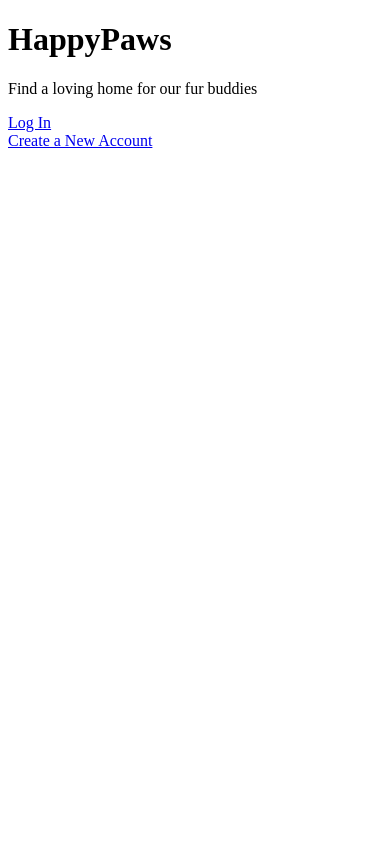
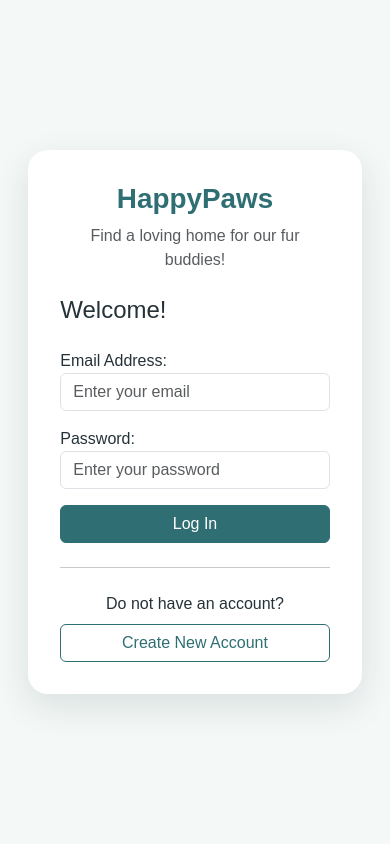
Before and after one commit to elenabatsog/HappyPaws, a Django app: page / in a window 390 px wide. Run offline with Django 5.2, Linux system fonts and the light colour scheme.

Commit message:
Built user creation/registration

```diff
--- a/accounts/forms.py
+++ b/accounts/forms.py
@@ -2,24 +2,63 @@ from django import forms
 from django.contrib.auth.forms import UserCreationForm
 from django.contrib.auth.models import User
 
+class LoginForm(forms.Form):
+    email = forms.EmailField(
+        label = "Email Address",
+        widget=forms.EmailInput (
+            attrs={
+                "class": "form-control",
+                "placeholder": "Enter your email",
+            }
+        ),
+    )
+
+    password = forms.CharField(
+        label="Password",
+        widget=forms.PasswordInput(
+            attrs={
+                "class": "form-control",
+                "placeholder": "Enter your password",
+            }
+        ),
+    )
+
 class NewUserForm(UserCreationForm):
     """Form used to create a new HappyPaws user."""
 
-    first_name = forms.CharField(
+    first_name = forms.CharField (
         max_length = 150,
         required = True,
-        label="Fist Name"
+        label="First Name",
+        widget=forms.TextInput(
+            attrs={
+                "class": "form-control",
+                "placeholder": "Enter your first name",
+            }
+        ),
     )
 
     last_name = forms.CharField(
         max_length = 150,
         required = True,
-        label = "Last Name"
+        label = "Last Name",
+        widget=forms.TextInput(
+            attrs={
+                "class": "form-control",
+                "placeholder": "Enter your last name",
+            }
+        ),
     )
 
     email = forms.EmailField (
         required = True,
-        label = "Email Address"
+        label = "Email Address",
+        widget=forms.EmailInput(
+            attrs={
+                "class": "form-control",
+                "placeholder": "Enter your email",
+            }
+        ),
     )
 
     class Meta:
@@ -31,6 +70,23 @@ class NewUserForm(UserCreationForm):
             "password1",
             "password2",
         ]
+
+    def __init__(self, *args, **kwargs):
+        super().__init__(*args, **kwargs)
+
+        self.fields["password1"].widget.attrs.update(
+            {
+                "class": "form-control",
+                "placeholder": "Create a password",
+            }
+        )
+
+        self.fields["password2"].widget.attrs.update(
+            {
+                "class": "form-control",
+                "placeholder": "Confirm your password",
+            }
+        )
 
     def clean_email(self):
         """Check that another account does not already use the email"""
--- a/accounts/urls.py
+++ b/accounts/urls.py
@@ -7,4 +7,5 @@ urlpatterns = [
     path("", views.welcome, name="welcome"),
     path("register/", views.register_request, name="register"),
     path("dashboard/", views.dashboard, name="dashboard"),
+    path("logout/", views.logout_request, name="logout"),
 ]
--- a/accounts/views.py
+++ b/accounts/views.py
@@ -1,16 +1,45 @@
-from django.contrib.auth import login
+from django.contrib import messages
+from django.contrib.auth import authenticate, login, logout
 from django.contrib.auth.decorators import login_required
 from django.shortcuts import redirect, render
 
-from . forms import NewUserForm
+from . forms import LoginForm, NewUserForm
 
 def welcome(request):
-    """Display the HappyPaws welcome page."""
+    """Display the HappyPaws login page."""
 
     if request.user.is_authenticated:
         return redirect("accounts:dashboard")
 
-    return render(request, "accounts/welcome.html")
+    form = LoginForm()
+
+    if request.method == "POST":
+        form = LoginForm(request.POST)
+
+        if form.is_valid():
+            email = form.cleaned_data["email"].lower()
+            password = form.cleaned_data["password"]
+
+            user = authenticate(
+                request,
+                username=email,
+                password=password,
+            )
+
+            if user is not None:
+                login(request, user)
+                return redirect("accounts:dashboard")
+
+            messages.error(
+                request,
+                "The email or password is incorrect.",
+            )
+
+    return render(
+        request,
+        "accounts/welcome.html",
+        {"login_form": form},
+    )
 
 def register_request(request):
     """Create a new regular user account"""
@@ -27,6 +56,11 @@ def register_request(request):
             user = form.save()
             login(request,user)
 
+            messages.success(
+                request,
+                "Your account was created successfully!",
+            )
+
             return redirect("accounts:dashboard")
 
     return render(
@@ -40,3 +74,13 @@ def dashboard(request):
     """Display the shared dashboard after authentication."""
 
     return render(request, "accounts/dashboard.html")
+
+@login_required
+def logout_request(request):
+    """Log out with security"""
+
+    if request.method == "POST":
+        logout(request)
+        messages.success(request, "You have logged out successfully!")
+
+    return redirect("accounts:welcome")
--- /dev/null
+++ b/static/css/style.css
@@ -0,0 +1,100 @@
+:root {
+    --primary-color: #2f6f73;
+    --primary-dark: #24575a;
+    --light-background: #f4f8f7;
+    --card-background: #ffffff;
+    --text-color: #253238;
+}
+
+* {
+    box-sizing: border-box;
+}
+
+body {
+    margin: 0;
+    color: var(--text-color);
+    background-color: var(--light-background);
+    font-family: Arial, Helvetica, sans-serif;
+}
+
+.main-navbar {
+    background-color: var(--primary-color);
+}
+
+.auth-page {
+    min-height: 100vh;
+    background: linear-gradient(rgba(244, 248, 247, 0.92), rgba(244, 248, 247, 0.92));
+}
+
+.auth-card {
+    padding: 2rem;
+    background-color: var(--card-background);
+    border-radius: 1.25rem;
+    box-shadow: 0 12px 35px rgba(37, 50, 56, 0.12);
+}
+
+.brand-title {
+    margin-bottom: 0.5rem;
+    color: var(--primary-color);
+    font-weight: 700;
+}
+
+.form-title {
+    margin-bottom: 1.5rem;
+    font-size: 1.5rem;
+}
+
+.form-label {
+    font-weight: 600;
+}
+
+.form-control:focus {
+    border-color: var(--primary-color);
+    box-shadow: 0 0 0 0.2rem rgba(47, 111, 115, 0.2);
+}
+
+.btn-primary {
+    background-color: var(--primary-color);
+    border-color: var(--primary-color);
+}
+
+.btn-primary:hover,
+.btn-primary:focus {
+    background-color: var(--primary-dark);
+    border-color: var(--primary-dark);
+}
+
+.btn-outline-primary {
+    color: var(--primary-color);
+    border-color: var(--primary-color);
+}
+
+.btn-outline-primary:hover {
+    color: #ffffff;
+    background-color: var(--primary-color);
+    border-color: var(--primary-color);
+}
+
+.dashboard-label {
+    color: var(--primary-color);
+    font-size: 0.85rem;
+    font-weight: 700;
+    letter-spacing: 0.12rem;
+}
+
+.dashboard-card {
+    height:100%;
+    padding: 1.75rem;
+    background-color: var(--card-background);
+    border-radius: 1rem;
+    box-shadow: 0 8px 25px rgba(37, 50, 56, 0.08);
+}
+
+.dashboard-card h2 {
+    font-size: 1.3rem;
+}
+
+.dashboard-icon {
+    margin-bottom: 1rem;
+    font-size: 2.5rem;
+}
--- a/templates/accounts/welcome.html
+++ b/templates/accounts/welcome.html
@@ -1,27 +1,72 @@
-<!DOCTYPE html>
-<html lang="en">
-    <head>
-        <meta charset="UTF-8">
-        <meta name="viewport" content="width=device-width, initial-scale=1.0">
+{% extends "base.html" %}
 
-        <title>HappyPaws</title>
-    </head>
+{% block title %}
+    Log In | HappyPaws
+{% endblock %}
 
-    <body>
-        <main>
-            <h1>HappyPaws</h1>
+{% block content %}
+<section class="auth-page">
+    <div class="container">
+        <div class="row justify-content-center align-items-center min-vh-100">
+            <div class="col-11 col-sm-9 col-md-7 col-lg-5">
+                <div class="auth-card">
+                    <div class="text-center mb-4">
+                        <h1 class="brand-title">
+                            HappyPaws
+                        </h1>
 
-            <p>Find a loving home for our fur buddies</p>
-            <div>
-                <a href="#">Log In</a>
+                        <p class="text-muted">
+                            Find a loving home for our fur buddies!
+                        </p>
+                    </div>
+
+                    <h2 class="form-title">
+                        Welcome!
+                    </h2>
+
+                    <form method="POST">
+                        {% csrf_token %}
+
+                        <div class="mb-3">
+                            {{login_form.email.label_tag}}
+                            {{login_form.email}}
+
+                            {% for error in login_form.email.errors %}
+                                <div class="text-danger small mt-1">
+                                    {{error}}
+                                </div>
+                            {% endfor %}
+                        </div>
+
+                        <div class="mb-3">
+                            {{login_form.password.label_tag}}
+                            {{login_form.password}}
+
+                            {% for error in login_form.password.errors %}
+                                <div class="text-danger small mt-1">
+                                    {{error}}
+                                </div>
+                            {% endfor %}
+                        </div>
+
+                        <button type="submit" class="btn btn-primary w-100">
+                            Log In
+                        </button>
+                    </form>
+
+                    <hr class="my-4">
+
+                    <p class="text-center mb-2">
+                        Do not have an account?
+                    </p>
+
+                    <a href="{% url 'accounts:register' %}" class="btn btn-outline-primary w-100">
+                        Create New Account
+                    </a>
+                </div>
             </div>
+        </div>
+    </div>
+</section>
 
-            <div>
-                <a href="{% url 'accounts:register' %}">
-                    Create a New Account
-                </a>
-            </div>
-
-        </main>
-    </body>
-</html>
+{% endblock %}
--- /dev/null
+++ b/templates/base.html
@@ -0,0 +1,76 @@
+{% load static %}
+
+<!DOCTYPE html>
+<html lang="en">
+    <head>
+        <meta charset="UTF-8">
+        <meta name="viewport" content="width=device-width, initial-scale=1.0">
+
+        <title>
+            {% block title %}HappyPaws{% endblock %}
+        </title>
+
+        <link href="https://cdn.jsdelivr.net/npm/bootstrap@5.3.3/dist/css/bootstrap.min.css" rel="stylesheet">
+        <link rel="stylesheet" href="{% static 'css/style.css' %}">
+
+    </head>
+
+    <body>
+        {% if user.is_authenticated %}
+        <nav class="navbar navbar-expand-lg navbar-dark main-navbar">
+            <div class="container">
+                <a class="navbar-brand fw-bold" href="{% url 'accounts:dashboard' %}">
+                    HappyPaws
+                </a>
+
+                <button
+                    class="navbar-toggler"
+                    type="button"
+                    data-bs-toggle="collapse"
+                    data-bs-target="#mainNavbar">
+                    <span class="navbar-toggler-icon"></span>
+                </button>
+
+                <div class="collapse navbar-collapse" id="mainNavbar">
+                    <ul class="navbar-nav ms-auto align-items-lg-center">
+                        <li class="nav-item">
+                            <a class="nav-link" href="{% url 'accounts:dashboard' %}">
+                                Dashboard
+                            </a>
+                        </li>
+
+                        <li class="nav-item ms-lg-3">
+                            <form method="POST" action="{% url 'accounts:logout' %}">
+                                {% csrf_token %}
+                                <button type="submit" class="btn btn-outline-light btn-sm">
+                                    Log Out
+                                </button>
+                            </form>
+                        </li>
+                    </ul>
+                </div>
+            </div>
+        </nav>
+
+    {% endif %}
+    {% if messages %}
+
+        <div class="container mt-3">
+            {% for message in messages %}
+            <div class="alert alert-{{ message.tags }} alert-dismissible fade show" role="alert">
+                {{message}}
+
+                <button type="button" class="btn-close" data-bs-dismiss="alert"></button>
+            </div>
+
+            {% endfor %}
+        </div>
+    {% endif %}
+
+    {% block content %}
+    {% endblock %}
+
+    <script src="https://cdn.jsdelivr.net/npm/bootstrap@5.3.3/dist/js/bootstrap.bundle.min.js"></script>
+
+    </body>
+</html>
```
Also changed, not shown: templates/accounts/dashboard.html (added, +59 -0 lines), templates/accounts/register.html (+48 -17 lines), templates/dashboard.html (deleted, +0 -18 lines).
